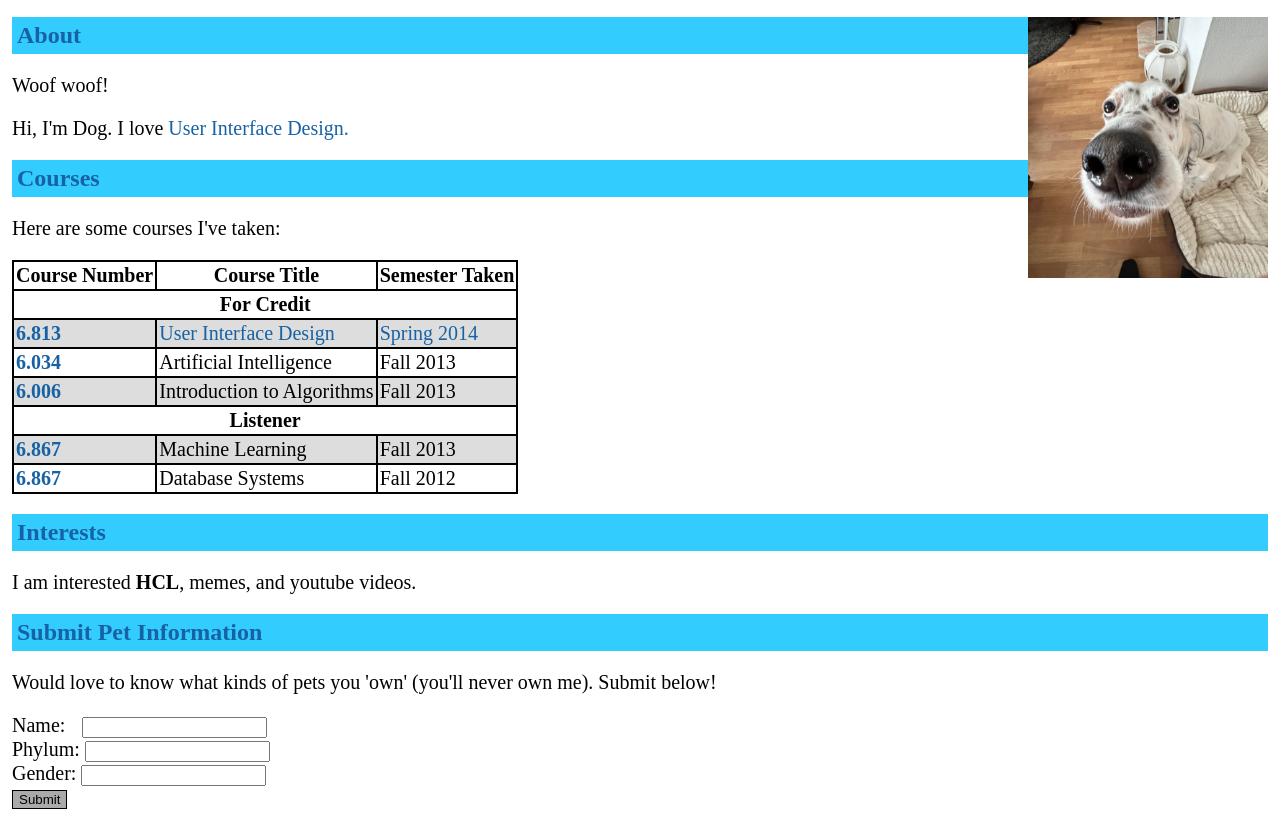
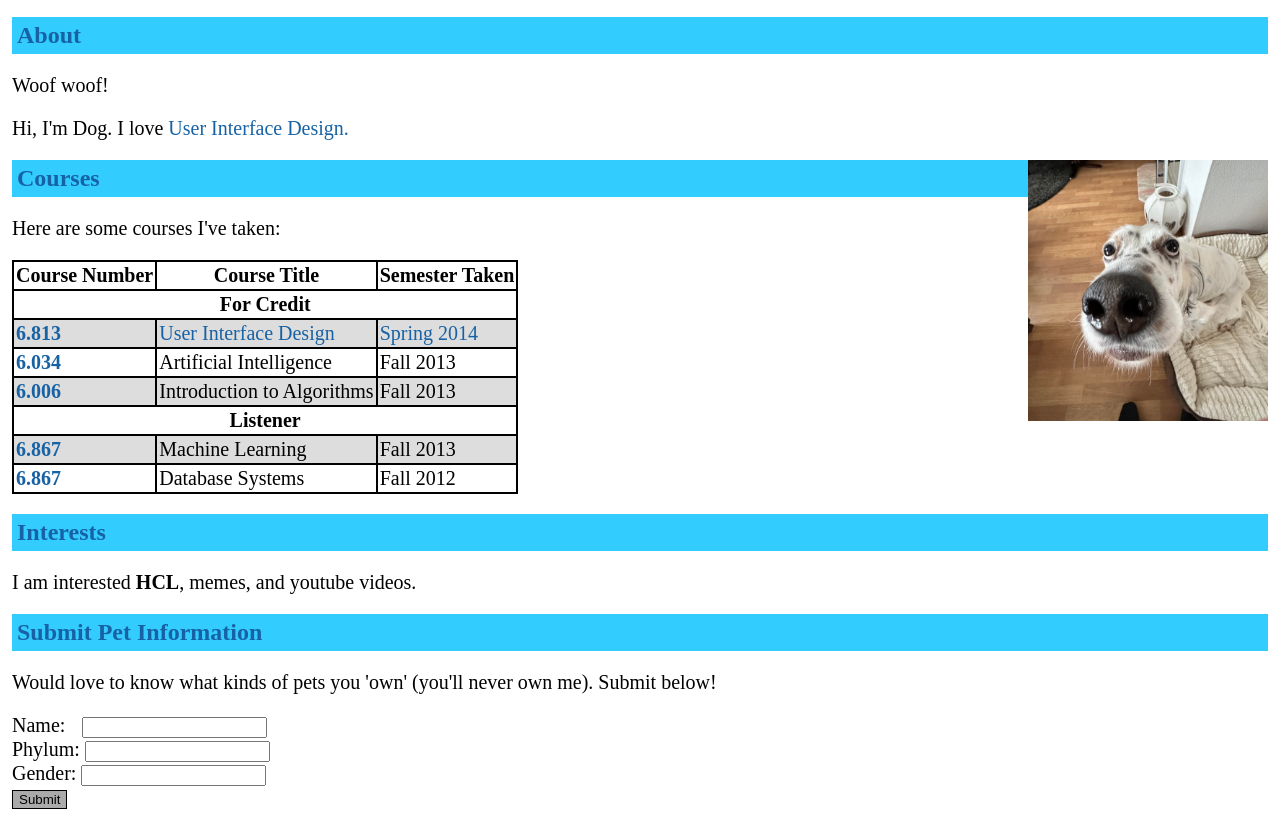
Before and after one commit to duyhung753951/Web_Design_test, a plain HTML site: page index.html in a window 1280 px wide. Shown: the part 57-874 px from the top of the page. Drawn offline with Linux system fonts and the light colour scheme.

Commit message:
Update index.html

```diff
--- a/index.html
+++ b/index.html
@@ -8,11 +8,15 @@
     <link rel="stylesheet" href="./css/styles.css">
 </head>
 <body>
+    <div class="about">
         <h1 style="font-size: 30px; font-weight: 600;">Dog D. Dog</h1>
-    <img src="./img/godgod.jpg" alt="dog img">
         <h2>About</h2>
         <p>Woof woof!</p>
-    <p>Hi, I'm Dog. I love <a class="color-blue" href="#">User Interface Design.</a></p>
+        <p>Hi, I'm Dog. I love <span class="color-blue" href="#">User Interface Design.</span></p>
+        <img src="./img/godgod.jpg" alt="dog img">
+    </div>
+
+    <div class="courses">
         <h2>Courses</h2>
         <p>Here are some courses I've taken: </p>
         <table>
@@ -53,6 +57,9 @@
                     <td>Fall 2012</td>
                 </tr>
         </table>
+    </div>
+
+    <div class="interests">
         <h2>Interests</h2>
         <p>I am interested <b>HCL</b>, memes, and youtube videos.</p>
 
@@ -69,5 +76,7 @@
             <input type="text" id="gender" name="gender"><br>
             <input id="btn" type="submit" value="Submit">
         </form>
+    </div>
+
 </body>
 </html>
```
Lines whose indentation alone changed are shown as unchanged.
